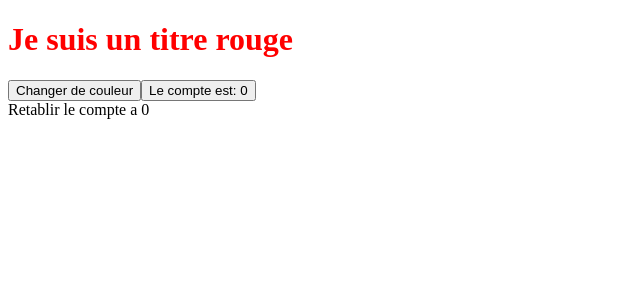
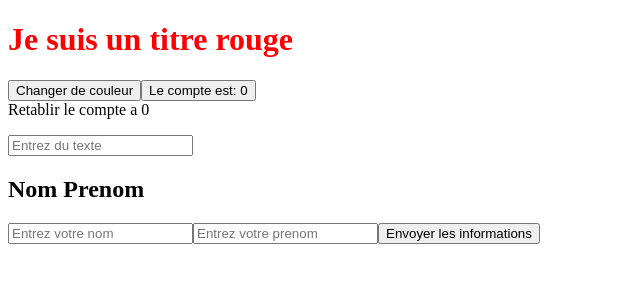
Before and after one commit to BlizzFir3/PEO-Front-End, a Vue app in the folder Vue.js/first-project/: page / in a window 1280 px wide. Shown: the top 300 px of the page, without its empty margins (0-640 px from the left). Built offline with nearby package versions, Linux system fonts and the light colour scheme.

Commit message:
Feat: Liaison champs

```diff
--- a/Vue.js/first-project/src/App.vue
+++ b/Vue.js/first-project/src/App.vue
@@ -1,27 +1,34 @@
 <template>
-    <h1 v-bind:class="classTitre">Je suis un titre {{ classTitre }}</h1>
-    <button @click="toggleColor">Changer de couleur</button>
+    <h1 :class="etat ? 'rouge' : 'bleu'">
+        Je suis un titre {{ etat ? "rouge" : "bleu" }}
+    </h1>
+    <button @click="etat = !etat">Changer de couleur</button>
     <button v-on:click="increment">Le compte est: {{ compte }}</button>
     <div @click="resetCompte" style="cursor: pointer">
         Retablir le compte a 0
     </div>
+    <p>{{ text }}</p>
+    <input v-model="text" :placeholder="placeholder" />
+    <h2>Nom Prenom</h2>
+    <input v-model="info.nom" placeholder="Entrez votre nom" />
+    <input v-model="info.prenom" placeholder="Entrez votre prenom" />
+    <button @click="console.log(info.nom, info.prenom)">
+        Envoyer les informations
+    </button>
 </template>
 
 <script setup>
-import { ref } from "vue";
+import { reactive, ref } from "vue";
 
 const compte = ref(0);
-const classTitre = ref("rouge");
-let etat = true;
+const etat = ref(true);
+const text = ref("");
+const placeholder = ref("Entrez du texte");
 
-const toggleColor = () => {
-    if (etat) {
-        classTitre.value = "bleu";
-    } else {
-        classTitre.value = "rouge";
-    }
-    etat = !etat;
-};
+const info = reactive({
+    npm: "",
+    prenom: "",
+});
 
 function increment() {
     compte.value++;
```
